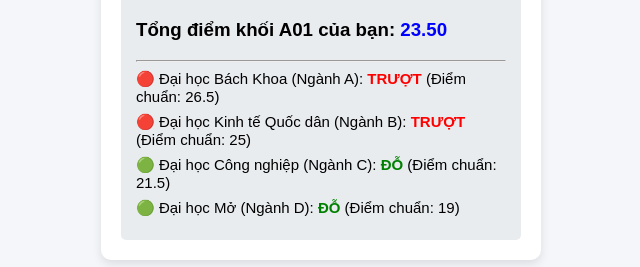
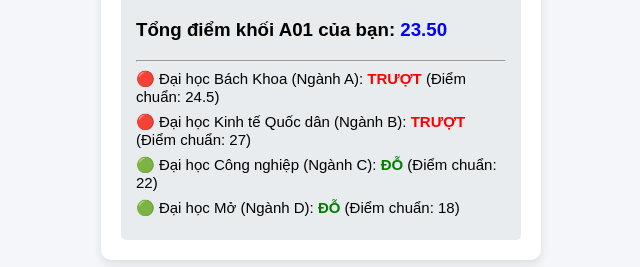
Before and after one commit to Quyet2811/DiemTHPT, a plain HTML site: page index.html in a window 1280 px wide. Both pictures are taken after a click on the button "Xem Kết Quả". Shown: the part 390-657 px from the top of the page, 319-959 px from the left. Drawn offline with Linux system fonts and the light colour scheme.

Commit message:
Update index.html

```diff
--- a/index.html
+++ b/index.html
@@ -80,10 +80,10 @@
 
       // 3. Danh sách các trường dữ liệu mẫu (Tên trường và điểm chuẩn)
       let danhSachTruong = [
-        { name: "Đại học Bách Khoa (Ngành A)", diemChuan: 26.5 },
-        { name: "Đại học Kinh tế Quốc dân (Ngành B)", diemChuan: 25.0 },
-        { name: "Đại học Công nghiệp (Ngành C)", diemChuan: 21.5 },
-        { name: "Đại học Mở (Ngành D)", diemChuan: 19.0 }
+        { name: "Đại học Bách Khoa (Ngành A)", diemChuan: 24.5 },
+        { name: "Đại học Kinh tế Quốc dân (Ngành B)", diemChuan: 27 },
+        { name: "Đại học Công nghiệp (Ngành C)", diemChuan: 22 },
+        { name: "Đại học Mở (Ngành D)", diemChuan: 18.0 }
       ];
 
       // 4. So sánh điểm và hiển thị kết quả
```
